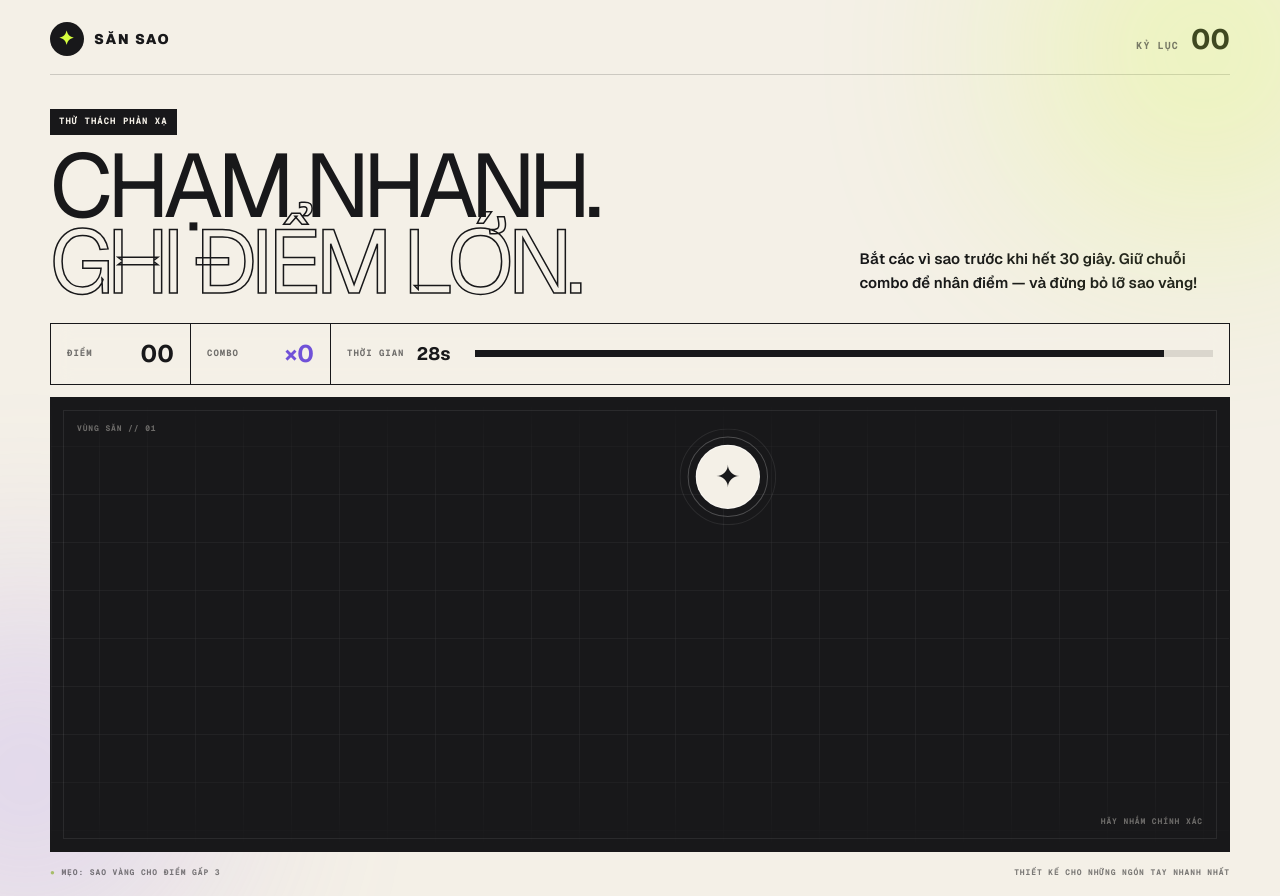
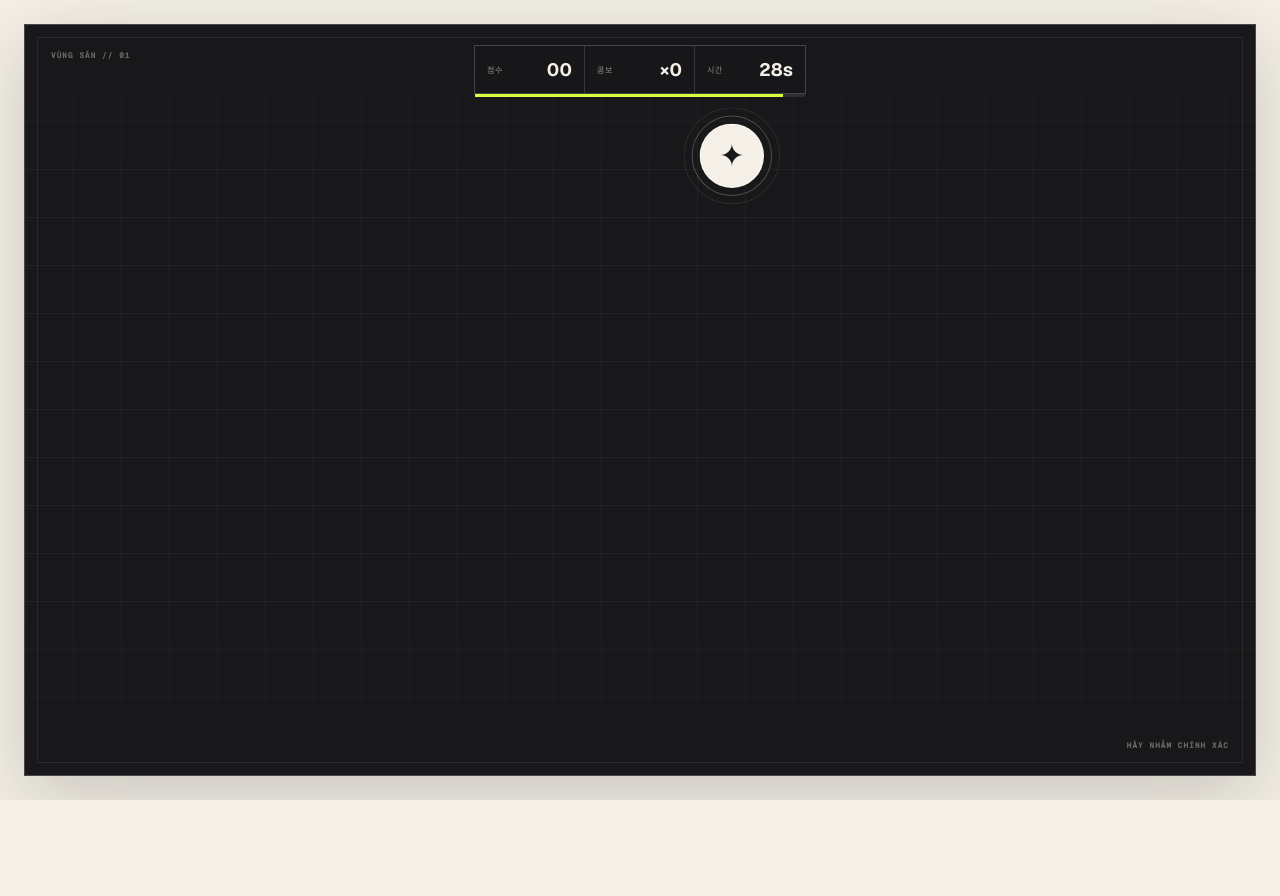
Before and after one commit to nguyenthingocduyen0405/os-lab-gamification, a Next.js app: page / in a window 1280 px wide. Both pictures are taken after a click on the button "시작하기". After the commit the page ends 800 px from the top, so only its background shows below. Built offline with nearby package versions, Linux system fonts and the light colour scheme.

Commit message:
Simplify game to single-window layout

```diff
--- a/app/page.tsx
+++ b/app/page.tsx
@@ -57,25 +57,14 @@ export default function Home() {
 
   return (
     <main className="game-shell">
-      <div className="ambient ambient-one" /><div className="ambient ambient-two" />
-      <header className="topbar">
-        <a className="brand" href="#" aria-label="Săn Sao - trang chủ"><span className="brand-mark">✦</span><span>SĂN SAO</span></a>
-        <div className="best-score"><span>KỶ LỤC</span><strong>{best.toString().padStart(2, "0")}</strong></div>
-      </header>
-
-      <section className="hero-copy">
-        <div><p className="eyebrow">THỬ THÁCH PHẢN XẠ</p><h1>Chạm nhanh.<br /><span>Ghi điểm lớn.</span></h1></div>
-        <p className="intro">Bắt các vì sao trước khi hết 30 giây. Giữ chuỗi combo để nhân điểm — và đừng bỏ lỡ sao vàng!</p>
-      </section>
-
-      <section className="score-strip" aria-live="polite">
-        <div className="stat"><span>ĐIỂM</span><strong>{score.toString().padStart(2, "0")}</strong></div>
-        <div className="stat combo-stat"><span>COMBO</span><strong>×{combo}</strong></div>
-        <div className="timer-block"><div className="timer-copy"><span>THỜI GIAN</span><strong>{timeLeft}s</strong></div><div className="timer-track" aria-hidden="true"><div style={{ width: ((timeLeft / GAME_TIME) * 100) + "%" }} /></div></div>
-      </section>
-
       <section className={"game-board " + (status === "playing" ? "is-playing" : "")} onClick={miss} aria-label="Khu vực chơi">
         <div className="grid" /><div className="corner-label corner-top">VÙNG SĂN // 01</div><div className="corner-label corner-bottom">HÃY NHẮM CHÍNH XÁC</div>
+        {status === "playing" && <div className="game-hud" aria-live="polite">
+          <div><span>점수</span><strong>{score.toString().padStart(2, "0")}</strong></div>
+          <div><span>콤보</span><strong>×{combo}</strong></div>
+          <div><span>시간</span><strong>{timeLeft}s</strong></div>
+          <div className="hud-progress"><span style={{ width: ((timeLeft / GAME_TIME) * 100) + "%" }} /></div>
+        </div>}
         {status === "playing" && <>
           <button ref={targetRef} className={"star-target " + (target.rare ? "rare" : "")} style={{ left: target.x + "%", top: target.y + "%", animationDuration: speed + "s" }} onClick={catchStar} aria-label={target.rare ? "Bắt sao vàng, được 3 điểm" : "Bắt ngôi sao"}><span>{target.rare ? "★" : "✦"}</span></button>
           {lastGain !== null && <div className="gain-pop">+{lastGain}</div>}
@@ -92,7 +81,6 @@ export default function Home() {
           <button className="primary-button" onClick={(e) => { e.stopPropagation(); beginGame(); }}>CHƠI LẠI <span>↻</span></button>
         </div>}
       </section>
-      <footer><p><span>●</span> MẸO: SAO VÀNG CHO ĐIỂM GẤP 3</p><p>THIẾT KẾ CHO NHỮNG NGÓN TAY NHANH NHẤT</p></footer>
     </main>
   );
 }
```
Also changed, not shown: app/globals.css.
